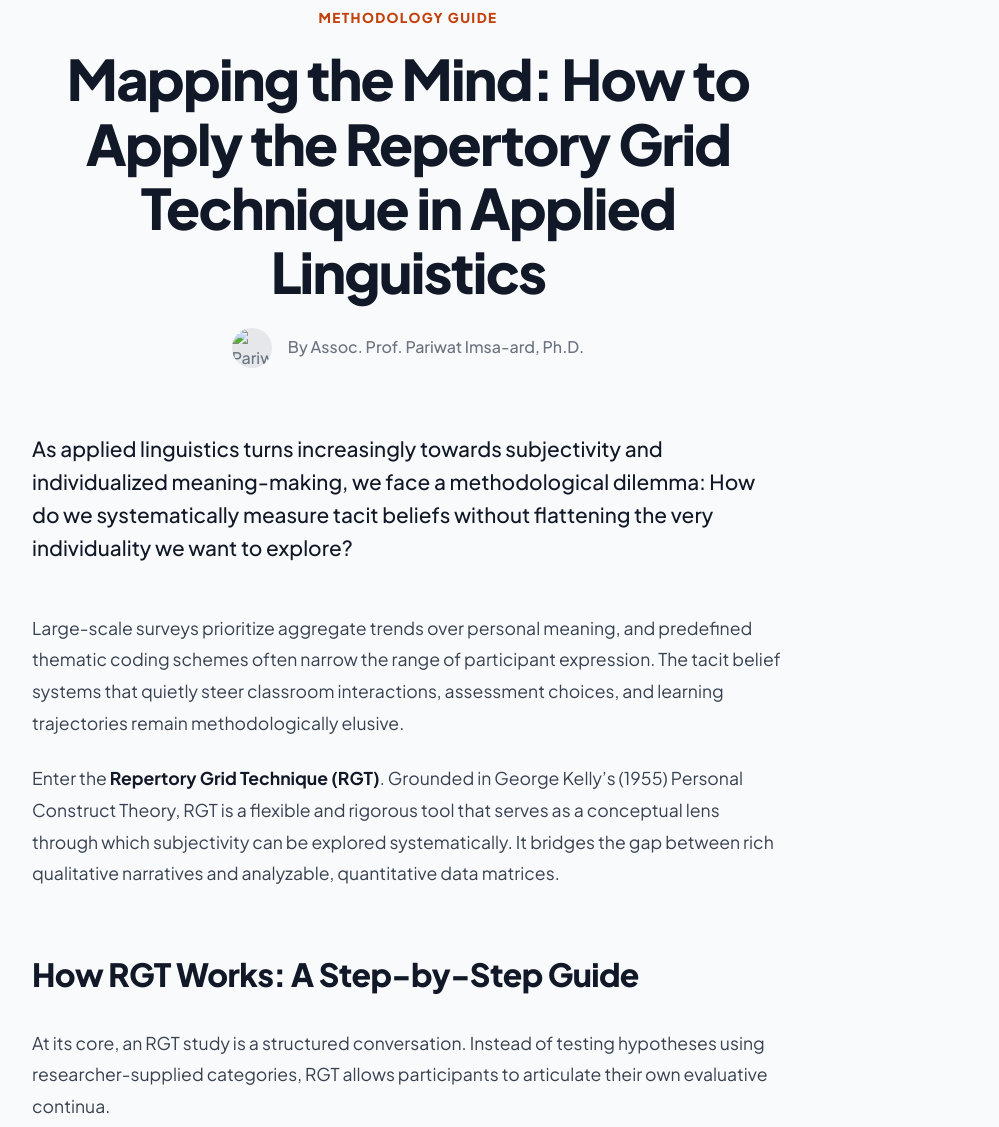
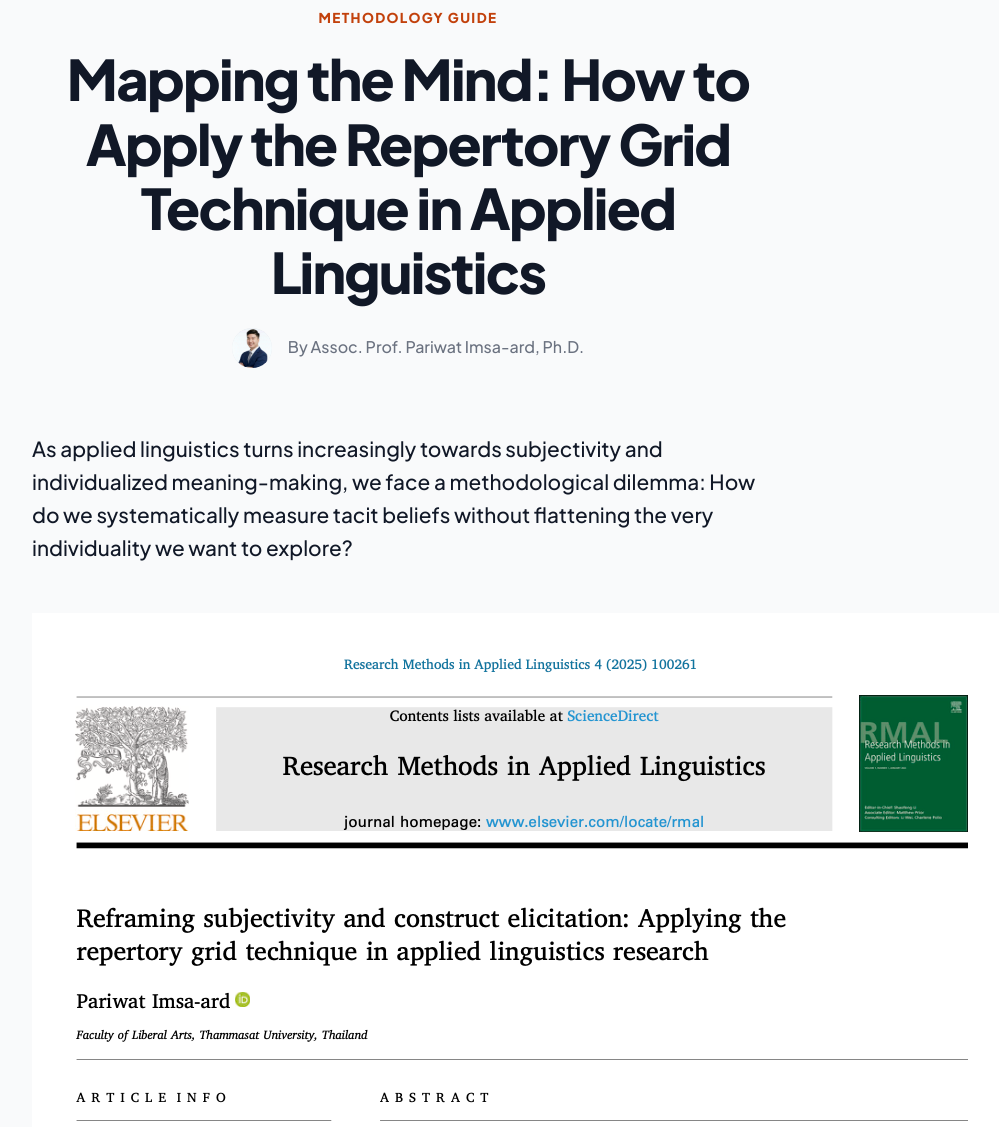
Before and after one commit to pimsaard/main, a plain HTML site: page blog-repgrid.html in a window 1280 px wide. Shown: the part 126-1253 px from the top of the page, without its empty margins (232-1231 px from the left). Drawn offline with Linux system fonts and the light colour scheme.

Commit message:
Update blog-repgrid.html

```diff
--- a/blog-repgrid.html
+++ b/blog-repgrid.html
@@ -236,7 +236,7 @@
             <span class="article-tag">Methodology Guide</span>
             <h1 class="article-title">Mapping the Mind: How to Apply the Repertory Grid Technique in Applied Linguistics</h1>
             <div class="article-meta">
-                <img src="./profile.jpg" alt="Pariwat Imsa-ard" class="author-avatar">
+                <img src="./taepro.jpg" alt="Pariwat Imsa-ard" class="author-avatar">
                 <span>By Assoc. Prof. Pariwat Imsa-ard, Ph.D.</span>
             </div>
         </header>
@@ -246,7 +246,7 @@
             <p class="lead-paragraph">
                 As applied linguistics turns increasingly towards subjectivity and individualized meaning-making, we face a methodological dilemma: How do we systematically measure tacit beliefs without flattening the very individuality we want to explore?
             </p>
-
+<center> <img src="https://github.com/pimsaard/main/blob/main/repgrid-description.png"></center>
             <p>
                 Large-scale surveys prioritize aggregate trends over personal meaning, and predefined thematic coding schemes often narrow the range of participant expression. The tacit belief systems that quietly steer classroom interactions, assessment choices, and learning trajectories remain methodologically elusive.
             </p>
```
